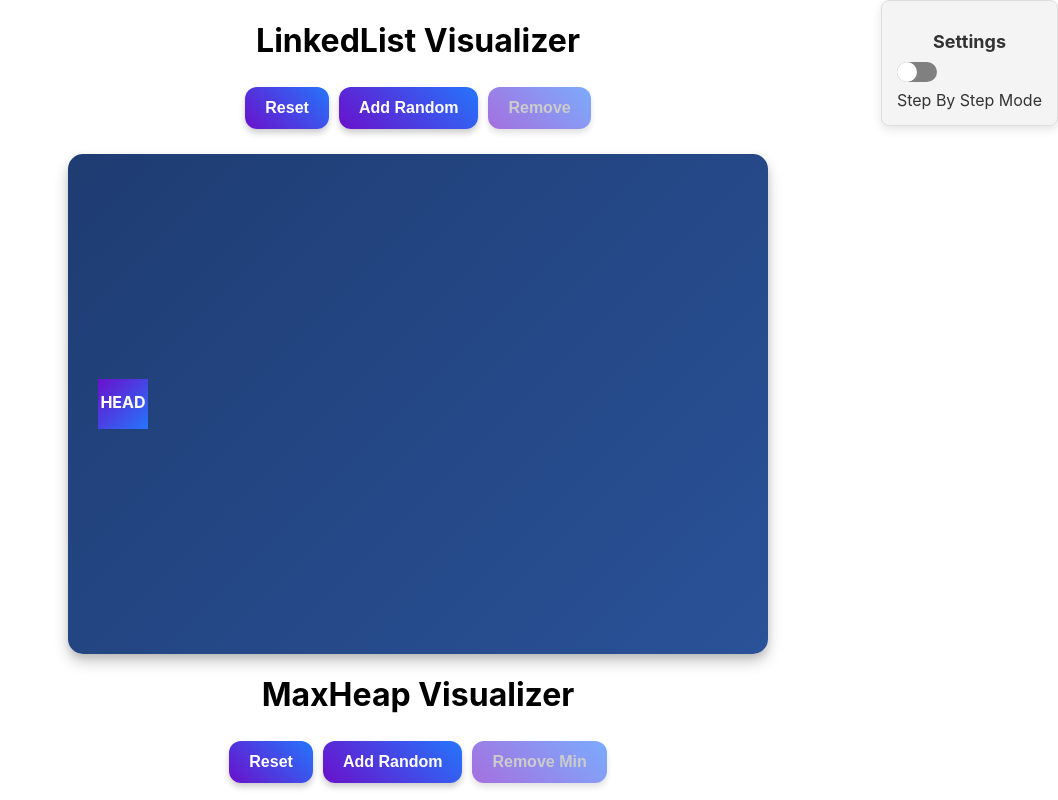
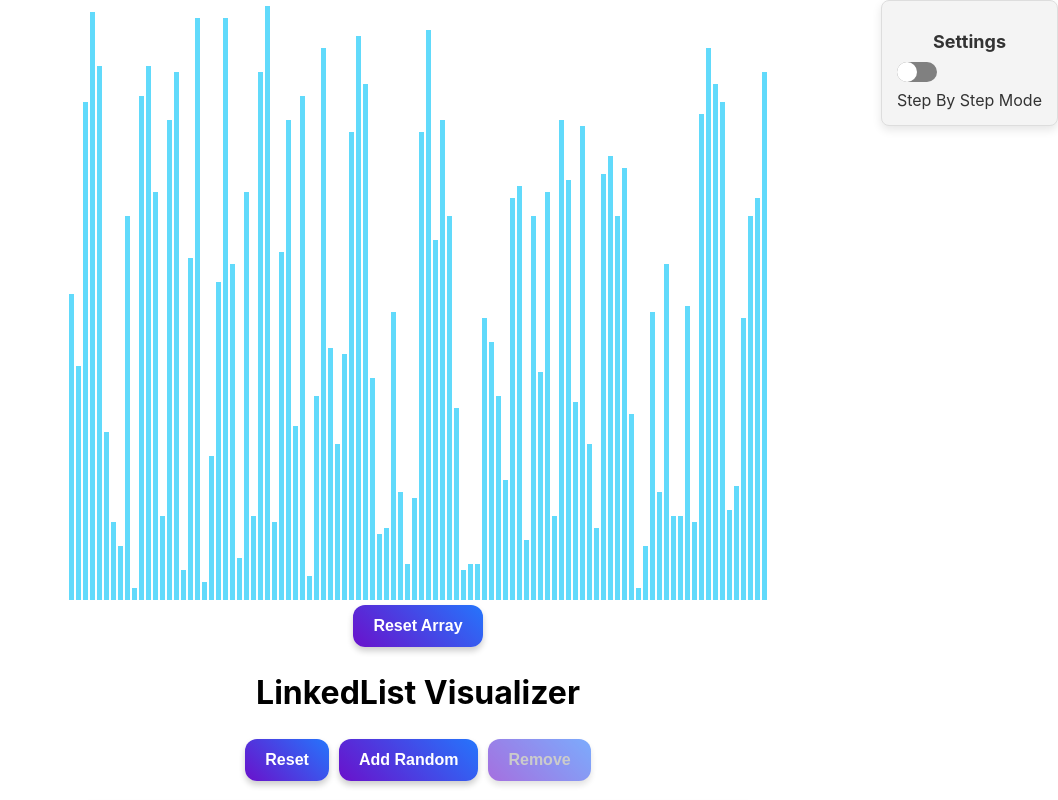
Before and after one commit to kevincas01/AlgoLens, a React (Create React App) app in the folder algo-lens-react/: page / in a window 1280 px wide. Shown: the top 800 px of the page, without its empty margins (222-1280 px from the left). Built offline with nearby package versions, Linux system fonts and the light colour scheme.

Commit message:
sorting visualizer start

```diff
--- /dev/null
+++ b/algo-lens-react/src/Algorithms/Sorting.js
@@ -0,0 +1,37 @@
+import React, { useEffect, useState } from "react";
+
+const Sorting = () => {
+  const [array, setArray] = useState([]);
+
+  const MAX_BARS = 100;
+  const getNewArray = () => {
+    let newArray = [];
+    for (let i = 0; i < MAX_BARS; i++) {
+      newArray.push(Math.floor(Math.random(1) * 100));
+    }
+
+    setArray(newArray);
+  };
+  useEffect(() => {
+    getNewArray();
+  }, []);
+
+  return (
+    <div className="sorting-visualization">
+      <div className="bars-wrapper">
+        {array.map((element, index) => {
+          return (
+            <div
+              key={index}
+              className="sort-bar"
+              style={{ height: element + "%" }}
+            ></div>
+          );
+        })}
+      </div>
+      <button onClick={() => getNewArray()}>Reset Array</button>
+    </div>
+  );
+};
+
+export default Sorting;
--- a/algo-lens-react/src/App.css
+++ b/algo-lens-react/src/App.css
@@ -71,7 +71,6 @@ button:disabled {
   opacity: 0.6; /* Slightly transparent */
 }
 
-
 .settings-container {
   position: fixed;
   top: 0;
@@ -99,14 +98,17 @@ button:disabled {
   gap: 8px;
 }
 
-
 .switch-mode-container {
   width: 40px;
   height: 20px;
   position: relative;
   border-radius: 20px;
   background-color: gray; /* Default background */
-  background-image: linear-gradient(to right, #2a5298 70%, gray 20%); /* Initial gradient */
+  background-image: linear-gradient(
+    to right,
+    #2a5298 70%,
+    gray 20%
+  ); /* Initial gradient */
   background-size: 0 100%; /* Start with no color on the left side */
   background-repeat: no-repeat;
   transition: background-size 0.3s ease 0.1s; /* Smooth transition with delay */
@@ -130,7 +132,7 @@ button:disabled {
   left: 0px; /* Start position on the left */
   top: 50%;
   transform: translateY(-50%); /* Center vertically */
-  transition: left .5s ease, background-color 0.3s ease; /* Smooth transition */
+  transition: left 0.5s ease, background-color 0.3s ease; /* Smooth transition */
 }
 
 /* Checked state */
@@ -139,7 +141,6 @@ button:disabled {
   background-color: #2a5298;
   filter: brightness(2);
 }
-
 
 /* Hover state */
 .settings-checkbox:hover {
@@ -158,3 +159,24 @@ button:disabled {
   color: #333;
   vertical-align: middle;
 }
+
+
+.sorting-visualization {
+  justify-items: center;
+  align-content: center;
+  width: 100vw;
+}
+
+.bars-wrapper {
+  margin: auto;
+  display: flex;
+  gap: 2px;
+  align-items: end;
+  justify-content: center;
+  height: 75vh;
+}
+
+.sort-bar {
+  width: 5px;
+  background-color: #61dafb;
+}
--- a/algo-lens-react/src/App.js
+++ b/algo-lens-react/src/App.js
@@ -7,6 +7,7 @@ import { useState } from "react";
 import Stack from "./Data Structures/Stack/Stack";
 import Queue from "./Data Structures/Queue/Queue";
 import LinkedList from "./Data Structures/LinkedList/LinkedList";
+import Sorting from "./Algorithms/Sorting";
 
 function App() {
   const [stepByStepMode, setStepByStepMode] = useState(false);
@@ -16,6 +17,7 @@ function App() {
         stepByStepMode={stepByStepMode}
         setStepByStepMode={setStepByStepMode}
       />
+      <Sorting />
       <LinkedList stepByStepMode={stepByStepMode} />
       <MaxHeap stepByStepMode={stepByStepMode} />
       <MinHeap stepByStepMode={stepByStepMode} />
```
